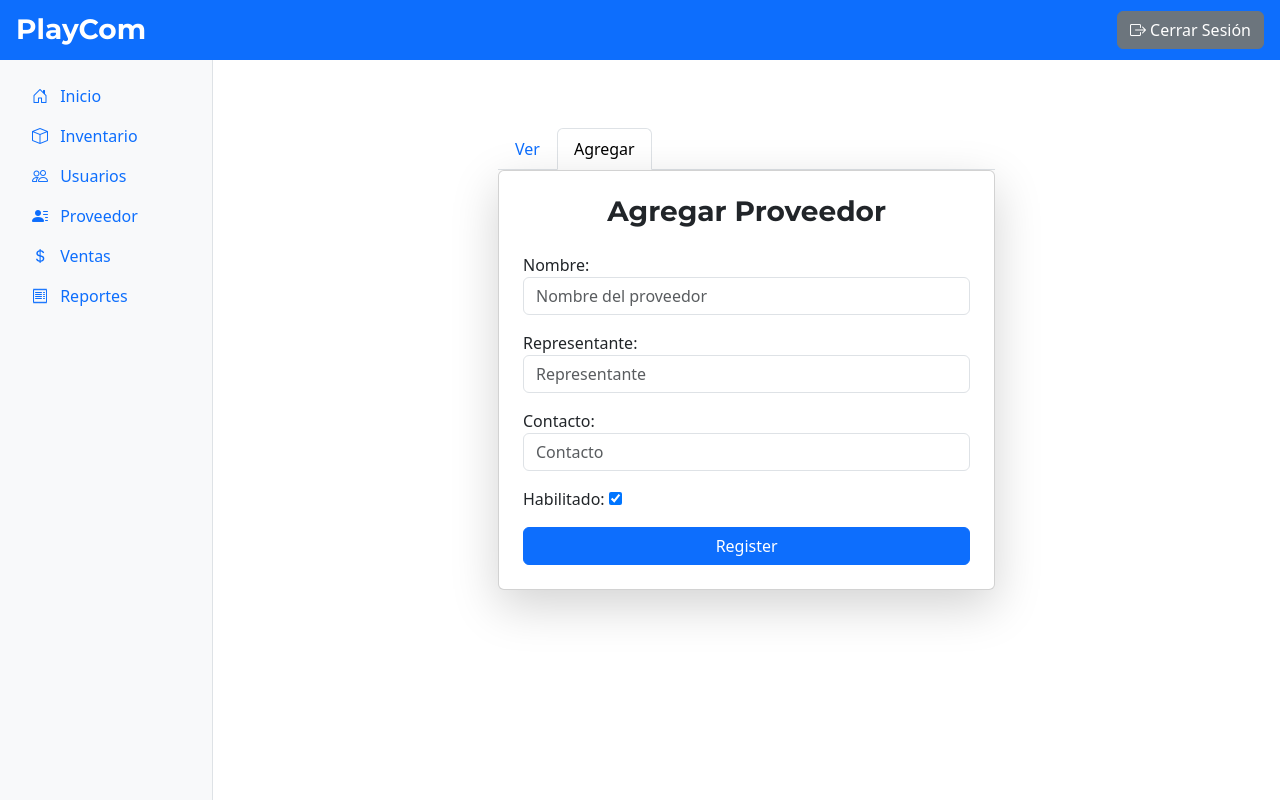
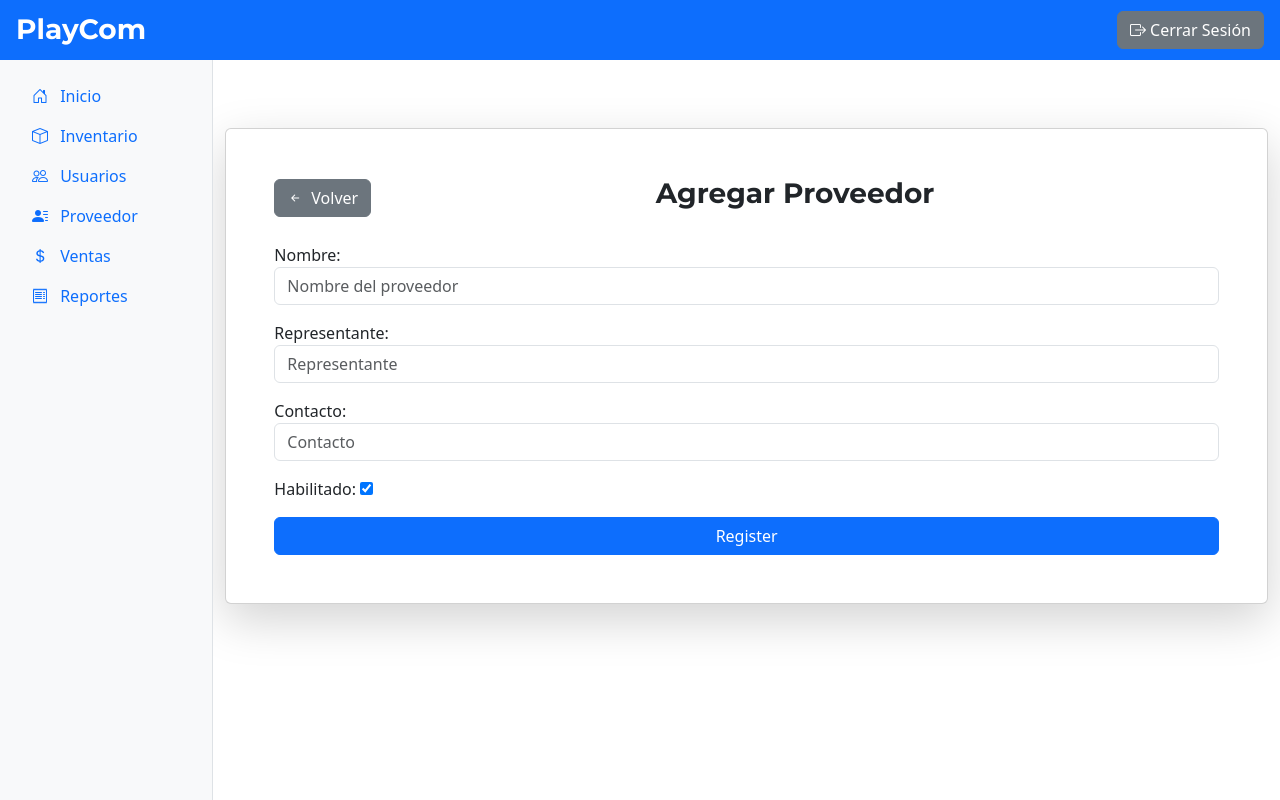
Before and after one commit to pengupang/GestordeVentas, a Django app: page /proveedor_ingresar/ in a window 1280 px wide. Run offline with Django 5.2, Linux system fonts and the light colour scheme; some libraries are stand-ins or nearby versions.

Commit message:
arreglos visuales proveedores

```diff
--- a/Templates/proveedores_ingresar.html
+++ b/Templates/proveedores_ingresar.html
@@ -5,13 +5,17 @@
 <div id="main-content" class="col-md-10">
     <div class="container mt-5">
         <div class="row justify-content-center">
-            <div class="col-lg-6">
-                <ul class="nav nav-tabs">
-                    <li class="nav-item"><a href="../proveedor_ver/" class="nav-link "> Ver</a></li>
-                    <li class="nav-item "><a href="../proveedor_ingresar/" class="nav-link active"> Agregar</a></li>
-                </ul>
-                <div class="card shadow-lg p-4">
-                    <h3 class="text-center mb-4">Agregar Proveedor</h3>
+
+
+                <div class="card shadow-lg p-5">
+
+                    <div class="d-flex justify-content-between align-items-center mb-4">
+                        <a href="{% url 'proveedores_ver' %}" class="btn btn-secondary w-20 d-flex align-items-center justify-content-center">
+                            <i class="bi bi-arrow-left-short me-2"></i> Volver
+                        </a>
+                        <!-- Título al centro -->
+                        <h3 class="text-center w-100">Agregar Proveedor</h3>
+                    </div>
                     <form method="POST">
                         {% csrf_token %}
                         {{form.as_p}}
--- a/Templates/proveedores_ver.html
+++ b/Templates/proveedores_ver.html
@@ -6,9 +6,9 @@
     <div class="content-container p-3">
         <h2>Proveedores</h2>
         <ul class="nav nav-tabs">
-            <li class="nav-item"><a href="../proveedor_ver/" class="nav-link active"> Ver</a></li>
-            <li class="nav-item "><a href="../proveedor_ingresar/" class="nav-link "> Agregar</a></li>
+
         </ul>
+        <a href="{%url 'proveedores_agregar'%}" class="btn btn-primary my-3"> Agregar</a>
         {% if messages %}
             {% for message in messages %}
                 <div class="alert {{ message.tags }} alert-dismissible fade show" role="alert">
```
